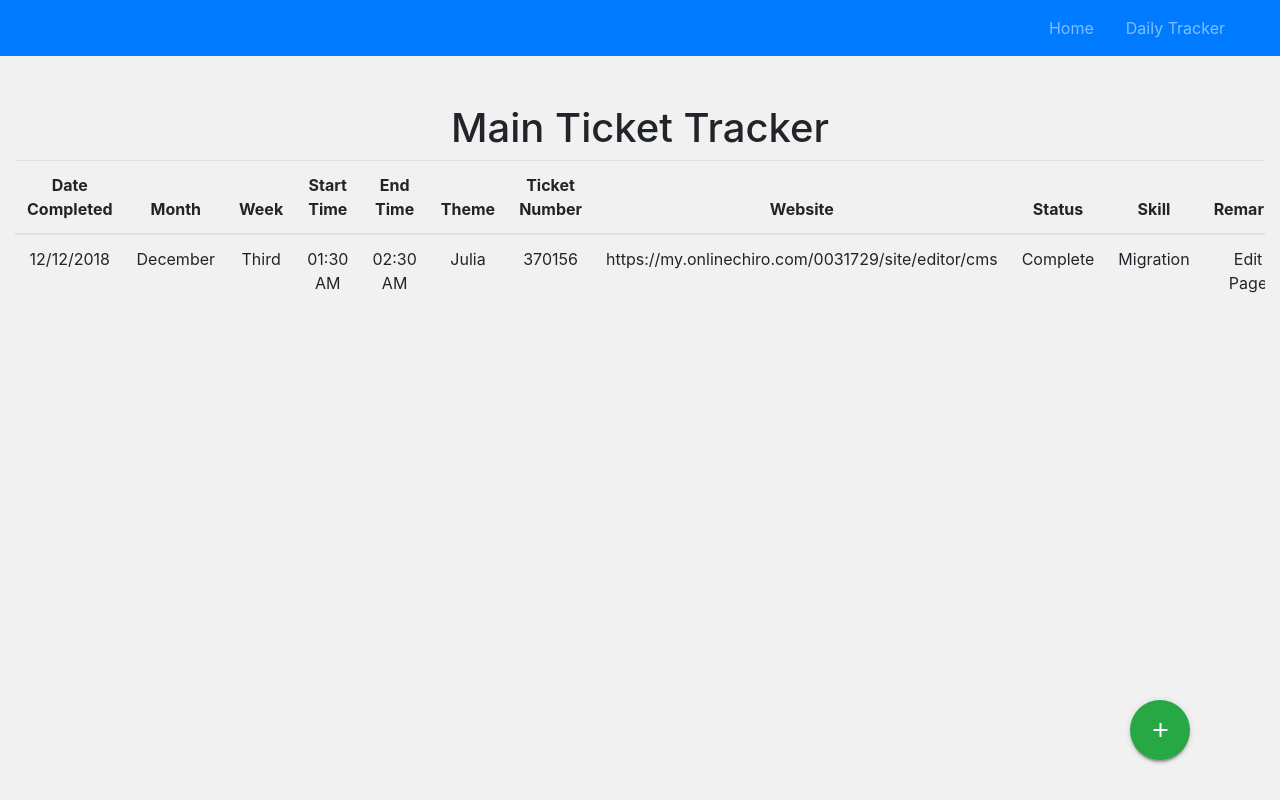
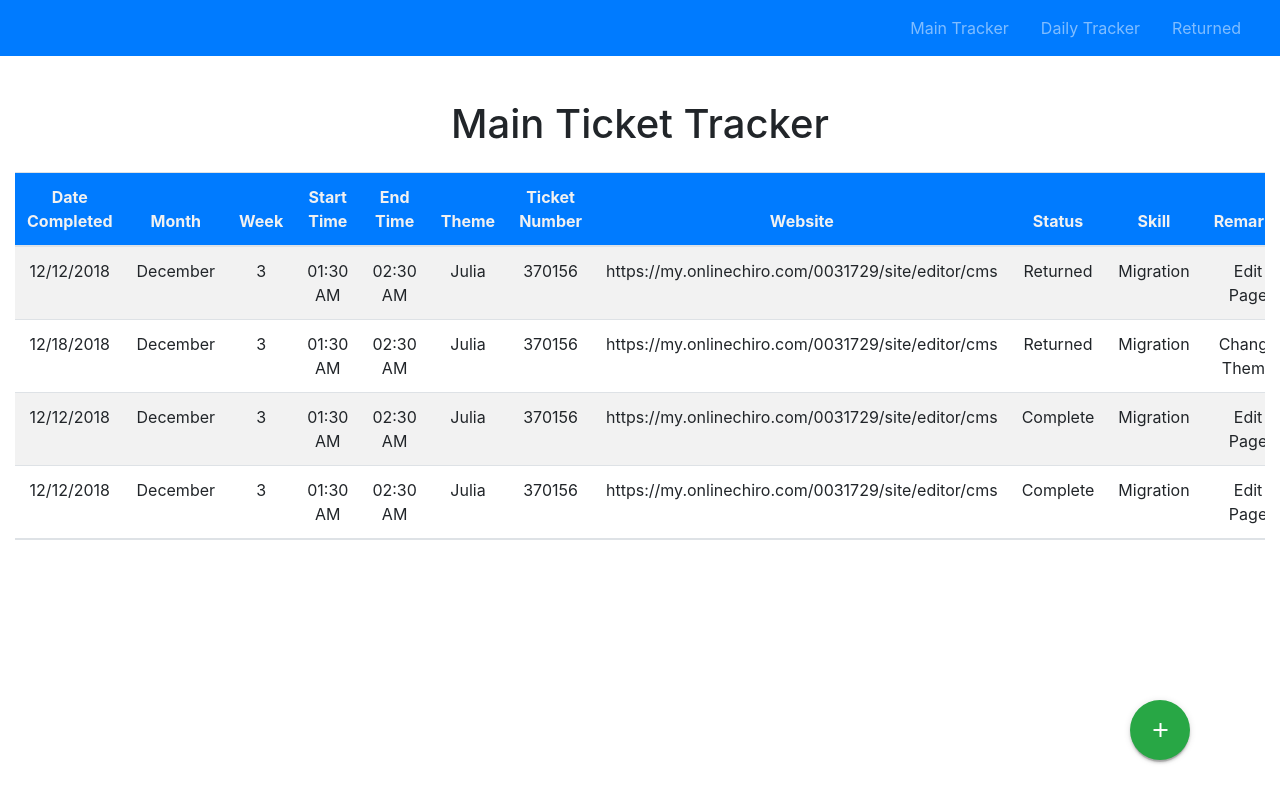
Before and after one commit to justkylekitasol/ticket-tracker2, a React (Create React App) app: page / in a window 1280 px wide. Built offline with nearby package versions, Linux system fonts and the light colour scheme.

Commit message:
With Returned Page

```diff
--- a/package.json
+++ b/package.json
@@ -9,6 +9,7 @@
     "react-redux": "^6.0.0",
     "react-router-dom": "^4.3.1",
     "react-scripts": "1.1.4",
+    "react-transition-group": "^2.5.1",
     "redux": "^4.0.1"
   },
   "scripts": {
--- a/src/App.js
+++ b/src/App.js
@@ -1,12 +1,13 @@
 import React, { Component } from 'react'
 import Navbar from './components/Navbar'
+import Returned from './components/Returned'
 import Home from './components/Home'
 import Daily from './components/Daily'
 import { connect } from 'react-redux'
 import AddTicket from './components/AddTicket'
 import EditTicket from './components/EditTicket'
 import { BrowserRouter, Route, Switch} from 'react-router-dom'
-
+import { CSSTransition, TransitionGroup, } from 'react-transition-group'
 class App extends Component {
   copyFunction () {
     let body = document.body, range, sel,
@@ -36,11 +37,19 @@ class App extends Component {
       <BrowserRouter>
         <div className="chat-app">
           <Navbar />
-          <Switch>
-            <Route exact path='/' render={()=> <Home/>}/>
-            <Route path='/daily-tracker' render={()=> <Daily copyFunction={this.copyFunction}/>} />
-            <Route path='/:ticket_id' component={EditTicket}/>
-          </Switch>
+          <Route render={({location}) => (
+            <TransitionGroup>
+              <CSSTransition key={location.key} timeout={450} classNames="fade">
+                <Switch location={location}>
+                  <Route path='/returned' component={Returned}/>
+                  <Route exact path='/' render={()=> <Home/>}/>
+                  <Route path='/daily-tracker' render={()=> <Daily copyFunction={this.copyFunction}/>} />
+                  <Route path='/:ticket_id' component={EditTicket}/>
+                </Switch>
+              </CSSTransition>
+            </TransitionGroup>
+          )} />
+
           <div className="modal fade" id="myModal">
             <div className="modal-dialog modal-dialog-centered modal-lg">
               <div className="modal-content">
--- a/src/components/AddTicket.js
+++ b/src/components/AddTicket.js
@@ -15,7 +15,8 @@ class AddTicket extends Component {
     website: '',
     remarks: '',
     startdate: '',
-    enddate: ''
+    enddate: '',
+    status: ''
   }
   addZeroinhours(i) {
     if (i < 10 && i !== 0) {
@@ -216,7 +217,8 @@ const mapStateToProps = (state) => {
     remarks: state.remarks,
     startdate: state.startdate,
     enddate: state.enddate,
-    Localday: state.Localday
+    Localday: state.Localday,
+    status: state.status
   }
 }
 const mapDispatchToProps = (dispatch) => {
--- a/src/components/Daily.js
+++ b/src/components/Daily.js
@@ -4,9 +4,22 @@ import { deleteTicket } from '../actions/ticketActions'
 import { Link } from 'react-router-dom'
 
 class Daily extends Component {
+  getSkill (skill) {
+    let getSkill = skill
+    let skills = this.props.tickets.filter(ticket => {
+      if (this.props.USday + 1 === ticket.Localday || this.props.USday === ticket.Localday) {
+        return (
+          ticket.skill === getSkill
+        )
+      } else return 0
+    })
+    // console.log(skills)
+    return skills.length
+  }
+
   render() {
     const { tickets } = this.props;
-    const ticketList = tickets.length ? (
+    const ticketList = this.getSkill("Regular Ticket") || this.getSkill("Migration") ? (
       tickets.map(ticket => {
         if (this.props.USday + 1 === ticket.Localday || this.props.USday === ticket.Localday){
           return (
@@ -31,19 +44,21 @@ class Daily extends Component {
         }
       })
     ) : (
-      <div className="text-center">
-        <h3>No Tickets for Today</h3>
-      </div>
+      <tr>
+        <td colSpan="11"><h3>No Tickets For Today</h3></td>
+        <td></td>
+        <td></td>
+      </tr>
     )
     return(
-      <div className="container mt-5">
+      <div className="container page">
         <h1 className="text-center">Daily Ticket Tracker</h1>
         <button className="btn btn-success copy-btn" onClick={() => {this.props.copyFunction()}}>Copy</button>
         <div id="tableId">
-          <h6>For this day, I accomplished {this.props.regulartickets} Regular Ticket/s and { this.props.migrations } Migration/s</h6>
+          <h6>For this day, I accomplished { this.getSkill("Regular Ticket") } Regular Ticket/s and { this.getSkill("Migration") } Migration/s</h6>
           <div className="table-responsive">
-            <table className="text-center table">
-              <thead>
+            <table className="text-center table table-striped">
+              <thead className="bg-primary">
                 <tr>
                   <th>Date Completed</th>
                   <th>Month</th>
@@ -56,6 +71,8 @@ class Daily extends Component {
                   <th>Status</th>
                   <th>Skill</th>
                   <th>Remarks</th>
+                  <th></th>
+                  <th></th>
                 </tr>
               </thead>
               <tbody>
--- a/src/components/EditTicket.js
+++ b/src/components/EditTicket.js
@@ -8,6 +8,7 @@ class EditTicket extends Component {
     datecomplete: this.props.ticket.datecomplete,
     month: this.props.ticket.month,
     week: this.props.ticket.week,
+    Localday: this.props.ticket.Localday,
     start: this.props.ticket.start,
     end: this.props.ticket.end,
     theme: this.props.ticket.theme,
@@ -26,7 +27,7 @@ class EditTicket extends Component {
   handleSubmit = (e) => {
     e.preventDefault();
     this.props.editTicket(this.state);
-    this.props.history.push('/')
+    this.props.history.push('/daily-tracker')
   }
   render() {
     const ticket = this.props.ticket ? (
@@ -108,7 +109,7 @@ class EditTicket extends Component {
     )
 
     return (
-      <div className="container mt-5">
+      <div className="container page">
         <h2 className="text-center">Update Ticket</h2>
         { ticket }
       </div>
--- a/src/components/Home.js
+++ b/src/components/Home.js
@@ -28,17 +28,17 @@ class Home extends Component {
         )
       })
     ) : (
-      <div className="text-center">
-        <h3>No Tickets</h3>
-      </div>
+      <tr>
+        <td colSpan="11"><h3>No Tickets</h3></td>
+      </tr>
     )
 
     return(
-      <div className="text-center container mt-5">
+      <div className="text-center container page">
         <h1>Main Ticket Tracker</h1>
-        <div className="table-responsive">
-          <table className="table">
-            <thead>
+        <div className="table-responsive mt-4">
+          <table className="table table-striped">
+            <thead className="bg-primary">
               <tr>
                 <th>Date Completed</th>
                 <th>Month</th>
@@ -51,6 +51,8 @@ class Home extends Component {
                 <th>Status</th>
                 <th>Skill</th>
                 <th>Remarks</th>
+                <th></th>
+                <th></th>
               </tr>
             </thead>
             <tbody>
--- a/src/components/Navbar.js
+++ b/src/components/Navbar.js
@@ -4,18 +4,21 @@ import { Link, NavLink } from 'react-router-dom'
 const Navbar = () => {
   return (
     <div>
-      <nav className="navbar navbar-expand-lg navbar-dark bg-primary">
+      <nav className="navbar navbar-expand-lg navbar-dark bg-primary fixed-top">
         <div className="container">
         <button className="navbar-toggler" type="button" data-toggle="collapse" data-target="#navbarSupportedContent" aria-controls="navbarSupportedContent" aria-expanded="false" aria-label="Toggle navigation">
           <span className="navbar-toggler-icon"></span>
         </button>
           <div className="collapse navbar-collapse" id="navbarSupportedContent">
             <ul className="navbar-nav ml-auto">
-              <li className="nav-item mr-3">
-                <Link className="nav-link" to="/">Home</Link>
+              <li className="nav-item ml-3">
+                <Link className="nav-link" to="/">Main Tracker</Link>
               </li>
-              <li className="nav-item mr-3">
+              <li className="nav-item ml-3">
                 <NavLink className="nav-link" to="/daily-tracker">Daily Tracker</NavLink>
+              </li>
+              <li className="nav-item ml-3">
+                <Link className="nav-link" to="/returned">Returned</Link>
               </li>
               {/* <li className="nav-item">
                 <NavLink className="nav-link" to="/add-ticket">Create Ticket</NavLink>
--- /dev/null
+++ b/src/components/Returned.js
@@ -0,0 +1,98 @@
+import React, {Component} from 'react'
+import { connect } from 'react-redux'
+import { deleteTicket } from '../actions/ticketActions'
+import { Link } from 'react-router-dom'
+
+class Returned extends Component {
+  getReturns () {
+    let ret = "Returned";
+    let Returns = this.props.tickets.filter(ticket => ticket.status === ret).length
+    return Returns
+  }
+  getAccuracy (length) {
+    let ret = "Returned";
+    let total = length;
+    let Returns = this.props.tickets.filter(ticket => ticket.status === ret).length
+    let percent = (Returns / total) * 100
+    let accuracy = 100 - percent
+    // console.log(percent)
+    if (Returns === 0 && total === 0) {
+      return 0
+    } else return accuracy
+  }
+  render() {
+
+    const { tickets } = this.props;
+    const ticketList = tickets.length ? (
+      tickets.map(ticket => {
+        if (ticket.status === "Returned"){
+          return (
+            <tr className="ticket" key={ticket.id}>
+              <td>{ ticket.datecomplete }</td>
+              <td>{ ticket.ticketnumber }</td>
+              <td>{ ticket.website }</td>
+              <td>{ ticket.remarks }</td>
+              <td>{ ticket.skill }</td>
+              <td><button className="btn btn-danger delete-btn" onClick={() => {this.props.deleteTicket(ticket.id, ticket.skill)}}>Delete</button></td>
+              <td><Link to={'/' + ticket.id}><button className="btn btn-primary edit-btn">Edit</button></Link></td>
+            </tr>
+          )
+        } else {
+          return null
+        }
+      })
+    ) : (
+      <tr>
+        <td colSpan="11"><h3>No Returned Tickets</h3></td>
+      </tr>
+    )
+    return(
+      <div className="container page">
+        <h1 className="text-center">Returned Cases</h1>
+        <div className="row">
+          <div className="col-md-3 mt-4">
+            <h3>Complete Total: { tickets.length }</h3>
+            <h3>Returns Total: { this.getReturns() }</h3>
+            <h3>Accuracy: { Math.floor(this.getAccuracy(tickets.length)) + '%' }</h3>
+          </div>
+          <div className="col-md-9 mt-4">
+            <div className="table-responsive">
+              <table className="text-center table table-striped">
+                <thead className="bg-primary">
+                  <tr>
+                    <th>Date</th>
+                    <th>Ticket #</th>
+                    <th>Link</th>
+                    <th>Revisions/Edits</th>
+                    <th>Task</th>
+                    <th></th>
+                    <th></th>
+                  </tr>
+                </thead>
+                <tbody>
+                  { ticketList }
+                </tbody>
+              </table>
+            </div>
+          </div>
+        </div>
+      </div>
+    )
+  }
+}
+
+const mapStateToProps = (state) => {
+  return {
+    tickets: state.tickets,
+    USday: state.USday,
+    regulartickets: state.regulartickets,
+    migrations: state.migrations
+  }
+}
+
+const mapDispatchToProps = (dispatch) => {
+  return  {
+    deleteTicket: (id, skill) => { dispatch(deleteTicket(id, skill)) }
+  }
+}
+export default connect(mapStateToProps, mapDispatchToProps)(Returned)
--- a/src/index.css
+++ b/src/index.css
@@ -1,37 +1,75 @@
 body {
   margin: 0;
   padding: 0;
-  background-color: #f1f1f1;
+  /* background-color: #f1f1f1; */
+  box-sizing: border-box
 }
 /* .table {
   width: 85%;
   max-width: 85%;
 } */
+.page {
+  position: absolute;
+  top: 100px;
+  left: 0;
+  right: 0;
+}
+.fade-appear, .fade-enter {
+  opacity: 0;
+  z-index: 1;
+}
+.fade-appear-active, .fade-enter.fade-enter-active {
+  opacity: 1;
+  transition: opacity 300ms linear 150ms
+}
+.fade-exit {
+  opacity: 1;
+}
+.fade-exit.fade-exit-active {
+  opacity: 0;
+  transition: opacity 150ms linear;
+}
+
 .table-responsive {
-  max-height: 550px;
+  max-height: 75vh;
   overflow-y: auto;
+  border-bottom: 1px solid #dee2e6 !important;
+  /* border: 1px solid #dee2e6; */
 }
+.table {
+  /* border: 1px solid #dee2e6; */
+  border-bottom: 1px solid #dee2e6 !important;
+  margin-bottom: 0;
+}
+th {
+  color: #f1f1f1
+}
+
 .container {
   max-width: 1540px;
 }
 
 .delete-btn, .edit-btn {
-  background-color: transparent;
+  /* background-color: transparent;
   border-color: transparent;
   color: transparent;
-  transition: 0.3s;
+  transition: 0.3s; */
+  visibility: hidden;
+
 }
 
 .ticket:hover .delete-btn {
-  background-color: #dc3545;
+  /* background-color: #dc3545;
   border-color: #dc3545;
-  color: white;
+  color: white; */
+  visibility: visible
 }
 
 .ticket:hover .edit-btn {
-  background-color: #007bff;
+  /* background-color: #007bff;
   border-color: #007bff;
-  color: white;
+  color: white; */
+  visibility: visible
 }
 
 .copy-btn {
--- a/src/reducers/rootReducer.js
+++ b/src/reducers/rootReducer.js
@@ -1,7 +1,5 @@
 const initState = {
   USday: USday(),
-  regulartickets: 0,
-  migrations: 0,
   tickets: [
     { id: 11,
       datecomplete: '12/12/2018',
@@ -14,9 +12,55 @@ const initState = {
       ticketnumber: '370156',
       website: 'https://my.onlinechiro.com/0031729/site/editor/cms',
       remarks: 'Edit Page',
+      status: 'Returned',
+      skill: 'Migration'
+    },
+    {
+      id: 12,
+      datecomplete: '12/18/2018',
+      Localday: 1,
+      month: Month(),
+      week: Week(),
+      start: '01:30 AM',
+      end: '02:30 AM',
+      theme: 'Julia',
+      ticketnumber: '370156',
+      website: 'https://my.onlinechiro.com/0031729/site/editor/cms',
+      remarks: 'Change Theme',
+      status: 'Returned',
+      skill: 'Migration'
+    },
+    { id: 13,
+      datecomplete: '12/12/2018',
+      Localday: 2,
+      month: Month(),
+      week: Week(),
+      start: '01:30 AM',
+      end: '02:30 AM',
+      theme: 'Julia',
+      ticketnumber: '370156',
+      website: 'https://my.onlinechiro.com/0031729/site/editor/cms',
+      remarks: 'Edit Page',
       status: 'Complete',
-      skill: 'Migration' },
-  ]
+      skill: 'Migration'
+    },
+    { id: 14,
+      datecomplete: '12/12/2018',
+      Localday: 2,
+      month: Month(),
+      week: Week(),
+      start: '01:30 AM',
+      end: '02:30 AM',
+      theme: 'Julia',
+      ticketnumber: '370156',
+      website: 'https://my.onlinechiro.com/0031729/site/editor/cms',
+      remarks: 'Edit Page',
+      status: 'Complete',
+      skill: 'Migration'
+    },
+
+  ],
+
 }
 function USday() {
   let today = new Date().getUTCDate()
@@ -25,7 +69,7 @@ function USday() {
 function Week() {
   var date = new Date();
   // var days = ['Sunday','Monday','Tuesday','Wednesday', 'Thursday','Friday','Saturday'],
-  var prefixes = ['First', 'Second', 'Third', 'Fourth', 'Fifth'];
+  var prefixes = ['1', '2', '3', '4', '5'];
   return prefixes[Math.floor(date.getDate() / 7)];
 }
 
@@ -36,49 +80,26 @@ function Month() {
   let month = new Date().getMonth();
   return(monthNames[month]);
 }
+
 const rootReducer = (state = initState, action) => {
   switch(action.type) {
     case 'DELETE_TICKET':
       let newTicket = state.tickets.filter(ticket => {
         return action.id !== ticket.id
       });
-      if (action.skill === "Regular Ticket") {
-        return {
-          ...state,
-          tickets: newTicket,
-          regulartickets: state.regulartickets - 1
-        }
-      }
-      else if (action.skill === "Migration") {
-        return {
-          ...state,
-          tickets: newTicket,
-          migrations: state.migrations - 1
-        }
-      } else {
       return {
         ...state,
         tickets: newTicket
       }
-      }
+
     case 'ADD_TICKET':
       let ticket = action.ticket;
       let tickets = [...state.tickets, ticket];
-      if (action.ticket.skill === "Regular Ticket") {
       return {
         ...state,
-          regulartickets: state.regulartickets + 1,
         tickets
       }
-      }
-      if (action.ticket.skill === "Migration") {
-        return {
-          ...state,
-          migrations: state.migrations + 1,
-          tickets
-        }
-      }
-    break;
+
     case 'EDIT_TICKET':
       state.tickets.map(ticket => {
         if (ticket.id === action.ticket.id) {
@@ -96,23 +117,11 @@ const rootReducer = (state = initState, action) => {
             ticket.skill = action.ticket.skill
           )
         }
-        else
+        else {
           return state.tickets
+        }
       })
-      if (action.ticket.skill === "Regular Ticket") {
-        return {
-          ...state,
-          regulartickets: state.regulartickets + 1,
-          migrations: state.migrations - 1
-        }
-      } if (action.ticket.skill === "Migration") {
-        return {
-          ...state,
-          migrations: state.migrations + 1,
-          regulartickets: state.regulartickets - 1
-
-        }
-      }
+      return state
       default: return state
   }
 }
```
Also changed, not shown: 1 other file (tests, documents, lock files or other folders). Lines whose indentation alone changed are shown as unchanged.
